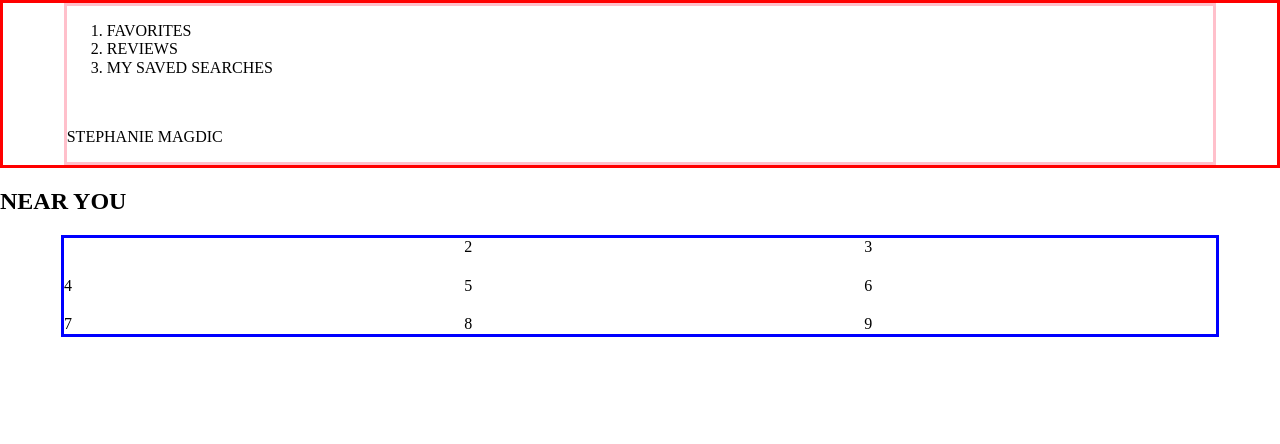
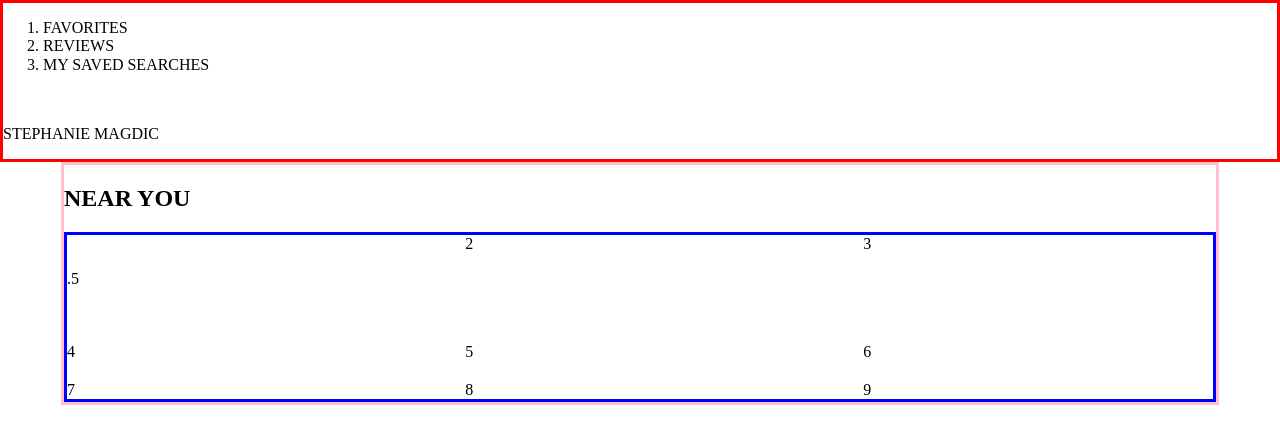
Before and after one commit to stephaniemagdic/static-comp1, a website: page index.html in a window 1280 px wide. Drawn offline with Linux system fonts and the light colour scheme.

Commit message:
Add first card-top skeleton model

```diff
--- a/index.html
+++ b/index.html
@@ -9,7 +9,6 @@
   </head>
   <body>
     <header class="main-header">
-      <div class="container">
         <nav>
           <ol>
             <li>
@@ -28,12 +27,18 @@
           <p>STEPHANIE MAGDIC</p>
           <a class="arrow-down" href=""></a>
         </span>
-      </div>
     </header>
-    <main>
+    <main class="container">
       <h2 class="near-you">NEAR YOU</h2>
-      <section class="cards container">
+      <section class="cards">
         <article class="card card1">
+          <div class="card-top img-top-1">
+            <img src="" alt="" class="favorite1 card-top-img">
+            <div class="miles-container">
+              <p class="miles">.5</p>
+              <img src="" alt="" class="miles card-top-img">
+            </div>
+          </div>
         </article>
         <article class="card card2">2</article>
         <article class="card card3">3</article>
```
